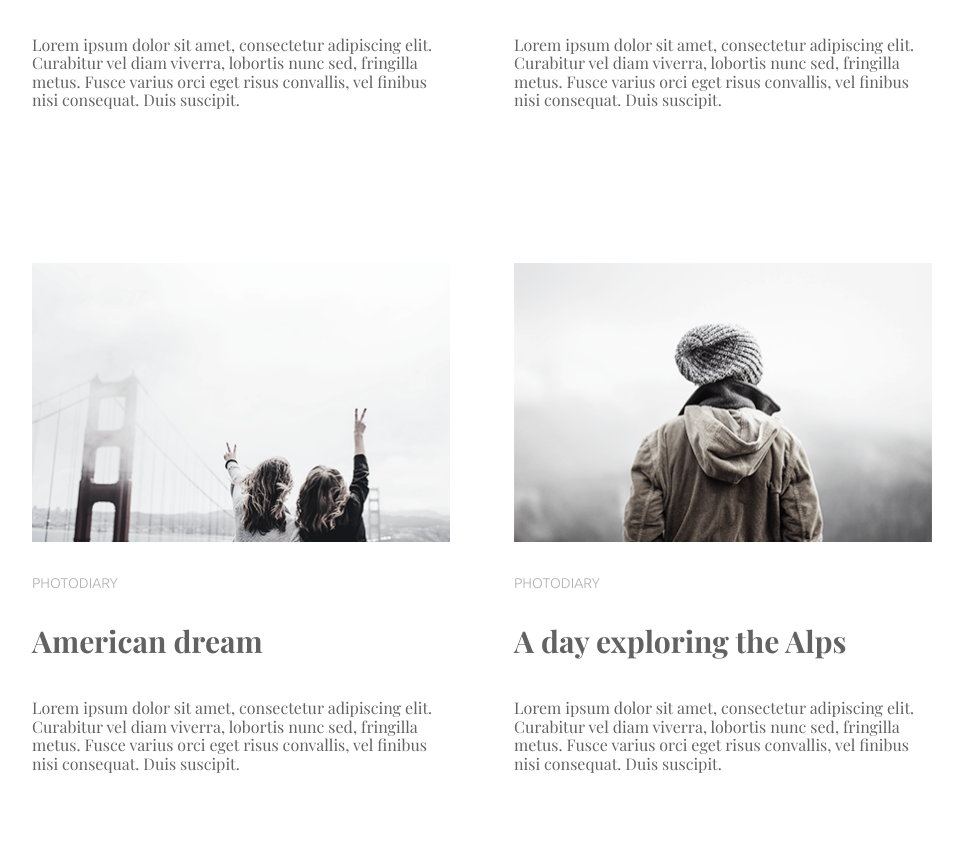
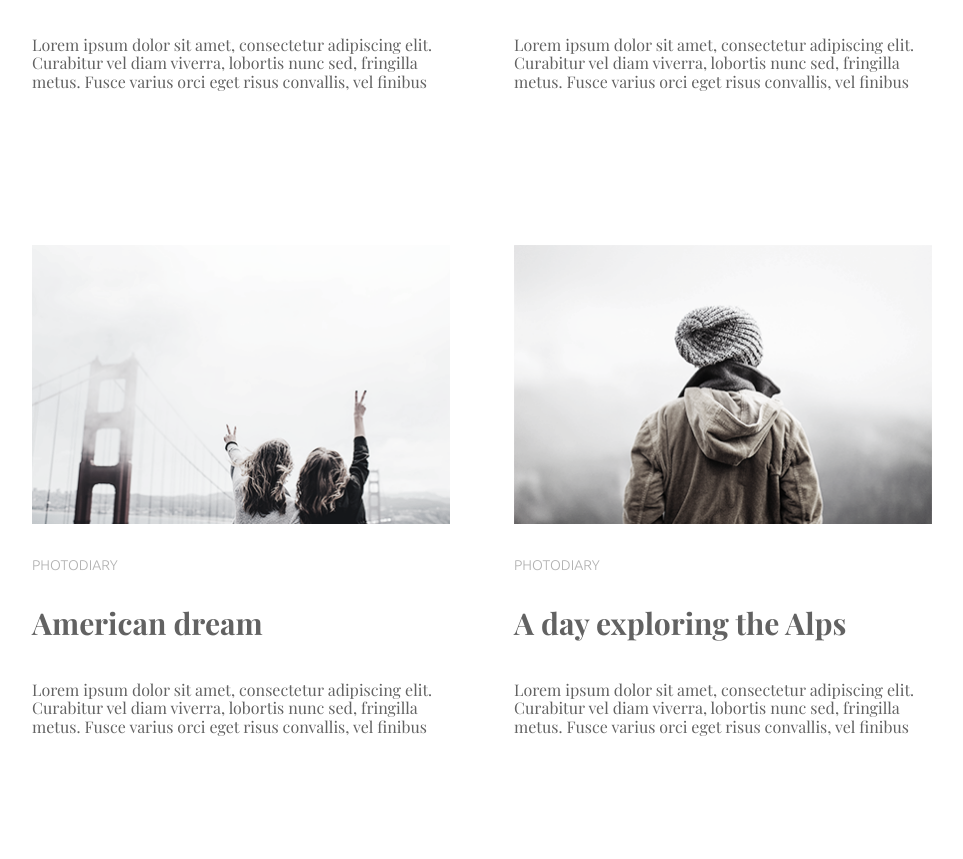
Before and after one commit to Annnador/goit-fe-cours, a plain HTML site: page module03/index.html in a window 1280 px wide. Shown: the part 593-1452 px from the top of the page, without its empty margins (158-1121 px from the left). Drawn offline with nearby package versions, Linux system fonts and the light colour scheme.

Commit message:
last-change

```diff
--- a/module03/index.html
+++ b/module03/index.html
@@ -54,8 +54,7 @@
           <p>
             Lorem ipsum dolor sit amet, consectetur adipiscing elit. Curabitur
             vel diam viverra, lobortis nunc sed, fringilla metus. Fusce varius
-            orci eget risus convallis, vel finibus nisi consequat. Duis
-            suscipit.
+            orci eget risus convallis, vel finibus
           </p>
         </article>
         <article class="article-block">
@@ -71,8 +70,7 @@
           <p>
             Lorem ipsum dolor sit amet, consectetur adipiscing elit. Curabitur
             vel diam viverra, lobortis nunc sed, fringilla metus. Fusce varius
-            orci eget risus convallis, vel finibus nisi consequat. Duis
-            suscipit.
+            orci eget risus convallis, vel finibus
           </p>
         </article>
         <article class="article-block">
@@ -88,8 +86,7 @@
           <p>
             Lorem ipsum dolor sit amet, consectetur adipiscing elit. Curabitur
             vel diam viverra, lobortis nunc sed, fringilla metus. Fusce varius
-            orci eget risus convallis, vel finibus nisi consequat. Duis
-            suscipit.
+            orci eget risus convallis, vel finibus
           </p>
         </article>
         <article class="article-block">
@@ -105,8 +102,7 @@
           <p>
             Lorem ipsum dolor sit amet, consectetur adipiscing elit. Curabitur
             vel diam viverra, lobortis nunc sed, fringilla metus. Fusce varius
-            orci eget risus convallis, vel finibus nisi consequat. Duis
-            suscipit.
+            orci eget risus convallis, vel finibus
           </p>
         </article>
         <article class="article-block last-p">
@@ -122,8 +118,7 @@
           <p>
             Lorem ipsum dolor sit amet, consectetur adipiscing elit. Curabitur
             vel diam viverra, lobortis nunc sed, fringilla metus. Fusce varius
-            orci eget risus convallis, vel finibus nisi consequat. Duis
-            suscipit.
+            orci eget risus convallis, vel finibus
           </p>
         </article>
         <article class="article-block last-p">
@@ -139,8 +134,7 @@
           <p>
             Lorem ipsum dolor sit amet, consectetur adipiscing elit. Curabitur
             vel diam viverra, lobortis nunc sed, fringilla metus. Fusce varius
-            orci eget risus convallis, vel finibus nisi consequat. Duis
-            suscipit.
+            orci eget risus convallis, vel finibus
           </p>
         </article>
         <button class="box-in">Loed more</button>
```
